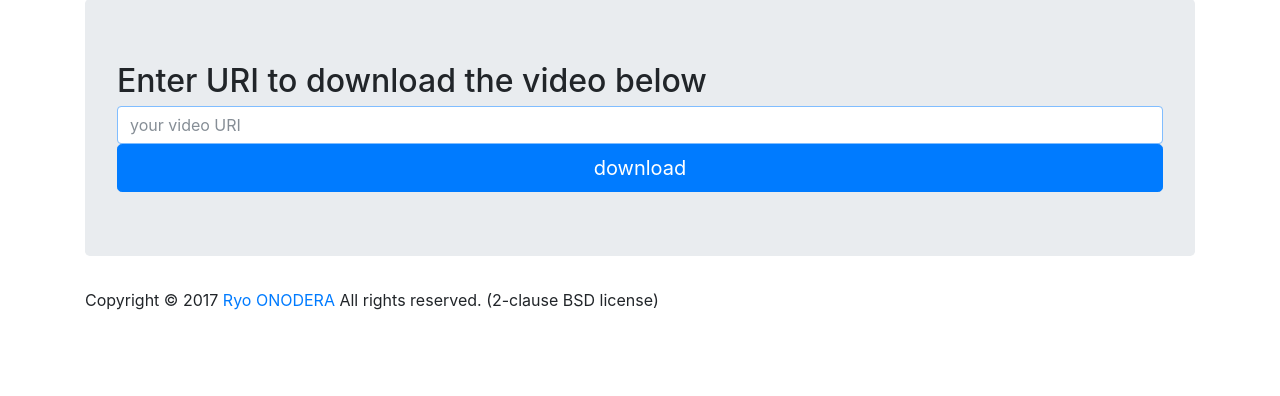
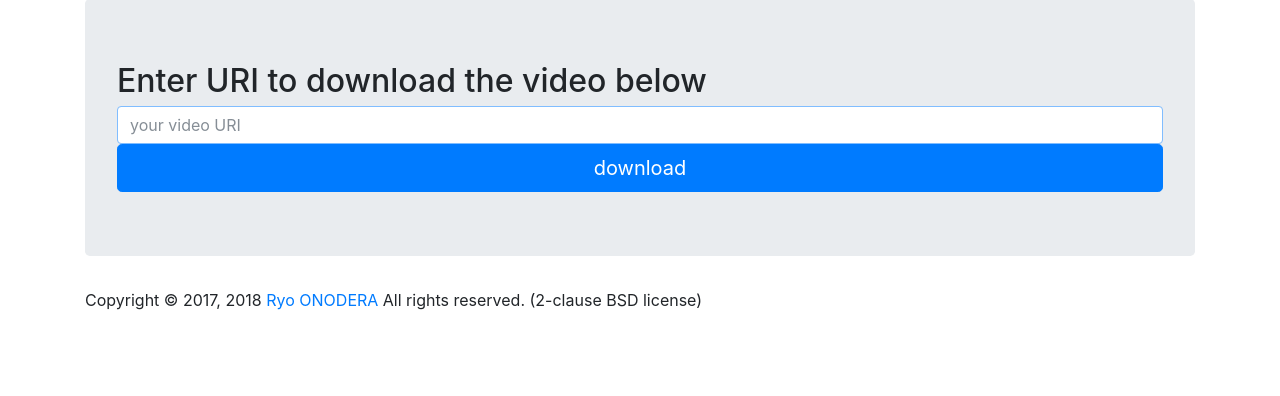
Before and after one commit to ryoon/youtube-dl-web-ui, a Flask app: page / in a window 1280 px wide. Shown: the part 53-449 px from the top of the page. Run offline with Flask 2, Linux system fonts and the light colour scheme; some libraries are stand-ins or nearby versions.

Commit message:
Increment copyright year

```diff
--- a/app.py
+++ b/app.py
@@ -1,4 +1,4 @@
-# Copyright (c) 2017 Ryo ONODERA <ryo@tetera.org>
+# Copyright (c) 2017, 2018 Ryo ONODERA <ryo@tetera.org>
 # All rights reserved.
 #
 # Redistribution and use in source and binary forms, with or without
--- a/templates/index.html
+++ b/templates/index.html
@@ -23,7 +23,7 @@
     </div>
 
     <div class="footer">
-      Copyright &copy; 2017 <a href="mailto:ryo@tetera.org">Ryo ONODERA</a> All rights reserved. (2-clause BSD license)
+      Copyright &copy; 2017, 2018 <a href="mailto:ryo@tetera.org">Ryo ONODERA</a> All rights reserved. (2-clause BSD license)
     </div>
   </div>
 </body>
```
